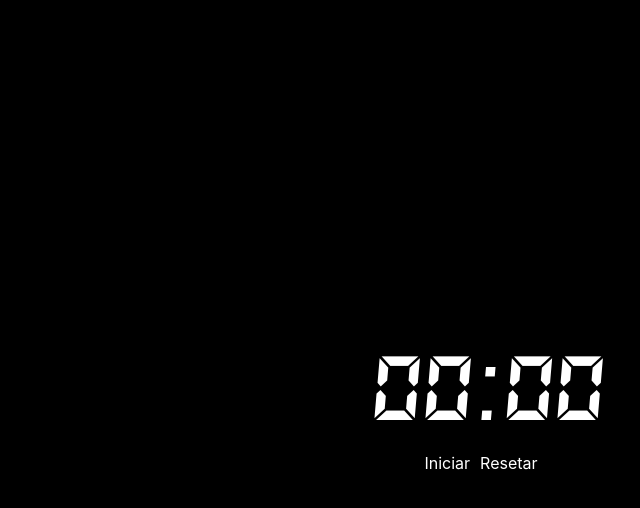
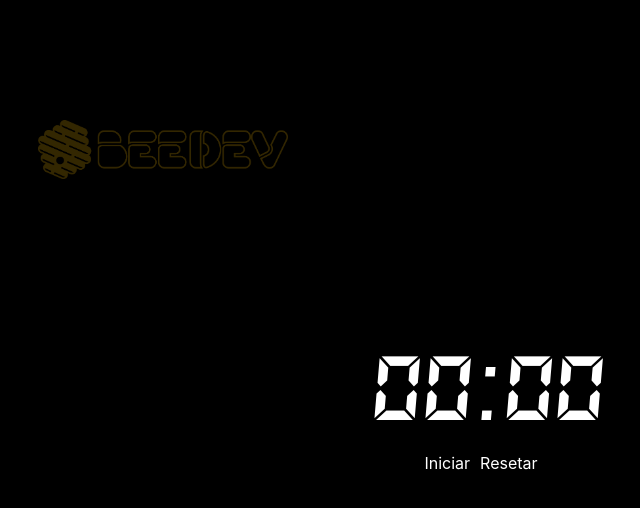
Before and after one commit to rogeriop1990cv/stopwatches, a React (Create React App) app: page / in a window 1280 px wide. Shown: the top 508 px of the page, without its empty margins (154-794 px from the left). Built offline with nearby package versions, Linux system fonts and the light colour scheme.

Commit message:
Add logo BeeDev

```diff
--- a/src/App.css
+++ b/src/App.css
@@ -15,6 +15,13 @@ body{
   color: white;
 }
 
+.logo img {
+  position: absolute;
+  width: 250px;
+  top: 15%;
+  left: 15%;
+  opacity: 0.2;
+}
 
 .main-time {
   display: flex;
@@ -23,6 +30,8 @@ body{
   flex-direction: column;
   width: 100vw;
   height: 100vh;
+  min-width: 450px;
+  min-height: 340px;
 }
 .main-time div {
   background-color: aqua;
--- a/src/Relogio.js
+++ b/src/Relogio.js
@@ -1,5 +1,5 @@
 import React from 'react';
-
+import logo from './beedevlogo.png'
 export default class Relogio extends React.Component {
   constructor(props) {
     super(props)
@@ -133,6 +133,10 @@ export default class Relogio extends React.Component {
     )
 
     return (
+        <>
+          <section className="logo">
+            <img src={ logo } alt="teste" srcset="" />
+          </section>
                 <section className="main-time">
           {started ? timer : inputter}
           <section className="menu-time">
@@ -140,6 +144,7 @@ export default class Relogio extends React.Component {
             <p className="input-time-resetar" onClick={this.resetar}>Resetar</p>
           </section>
                 </section>
+        </>
     )
   }
 }
```
Also changed, not shown: src/beedevlogo.png (added), src/logo.svg (deleted). Lines whose indentation alone changed are shown as unchanged.
